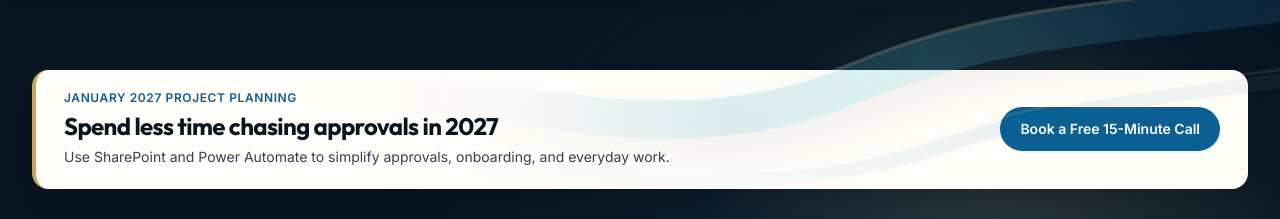
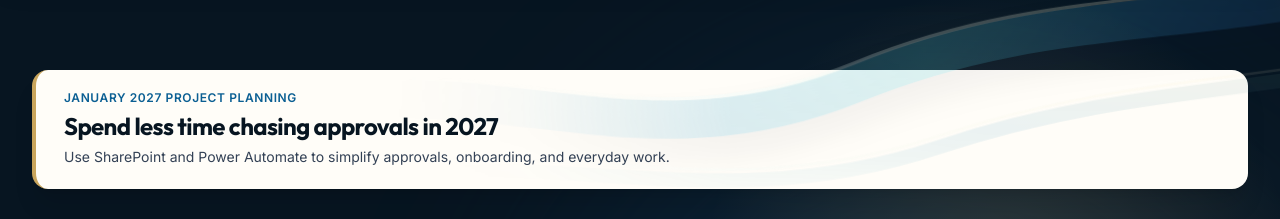
Before and after one commit to stars14sp-hub/nexaplex-website-test, a React (Vite) app: page / in a window 1280 px wide. Shown: the part 122-341 px from the top of the page. Built offline with nearby package versions, Linux system fonts and the light colour scheme.

Commit message:
Remove the duplicate booking button from the seasonal banner

```diff
--- a/pages/HomePage.tsx
+++ b/pages/HomePage.tsx
@@ -61,15 +61,12 @@ const HomePage: React.FC = () => {
         <div className="absolute inset-0 bg-[radial-gradient(circle_at_78%_36%,rgba(201,165,92,0.25),transparent_24%),radial-gradient(circle_at_62%_70%,rgba(31,92,137,0.25),transparent_34%)]"></div>
         <div className="max-w-7xl mx-auto px-4 sm:px-6 lg:px-8 relative z-10">
           {Date.now() < Date.parse('2026-12-19T00:00:00-06:00') && (
-            <aside aria-labelledby="january-planning-title" className="relative z-20 mb-8 flex flex-col gap-4 rounded-2xl border-l-4 border-[#c9a55c] bg-[#fffdf8] px-5 py-5 text-[#071521] shadow-xl sm:px-7 lg:flex-row lg:items-center lg:justify-between">
+            <aside aria-labelledby="january-planning-title" className="relative z-20 mb-8 rounded-2xl border-l-4 border-[#c9a55c] bg-[#fffdf8] px-5 py-5 text-[#071521] shadow-xl sm:px-7">
               <div>
                 <p className="mb-1 text-xs font-bold uppercase tracking-wider text-[#0b5f93]">January 2027 project planning</p>
                 <h2 id="january-planning-title" className="text-xl font-bold tracking-tight sm:text-2xl">Spend less time chasing approvals in 2027</h2>
                 <p className="mt-1 text-sm leading-relaxed text-slate-700">Use SharePoint and Power Automate to simplify approvals, onboarding, and everyday work.</p>
               </div>
-              <a href="https://outlook.office.com/bookwithme/user/476d6b0ef7b1437393a63c08dd37e97f@nexaplexwebhub.com/meetingtype/gvU-45cccEux3i7eDDbA_g2?anonymous&amp;ismsaljsauthenabled&amp;ep=mLinkFromTile" target="_blank" rel="noopener noreferrer" className="inline-flex min-h-11 shrink-0 items-center justify-center self-start rounded-full bg-[#0b5f93] px-5 py-2.5 text-center text-sm font-bold text-white hover:bg-[#084a75] focus-visible:outline focus-visible:outline-2 focus-visible:outline-offset-4 focus-visible:outline-[#0b5f93] lg:self-auto">
-                Book a Free 15-Minute Call
-              </a>
             </aside>
           )}
           <div className="max-w-3xl lg:max-w-2xl relative">
```
